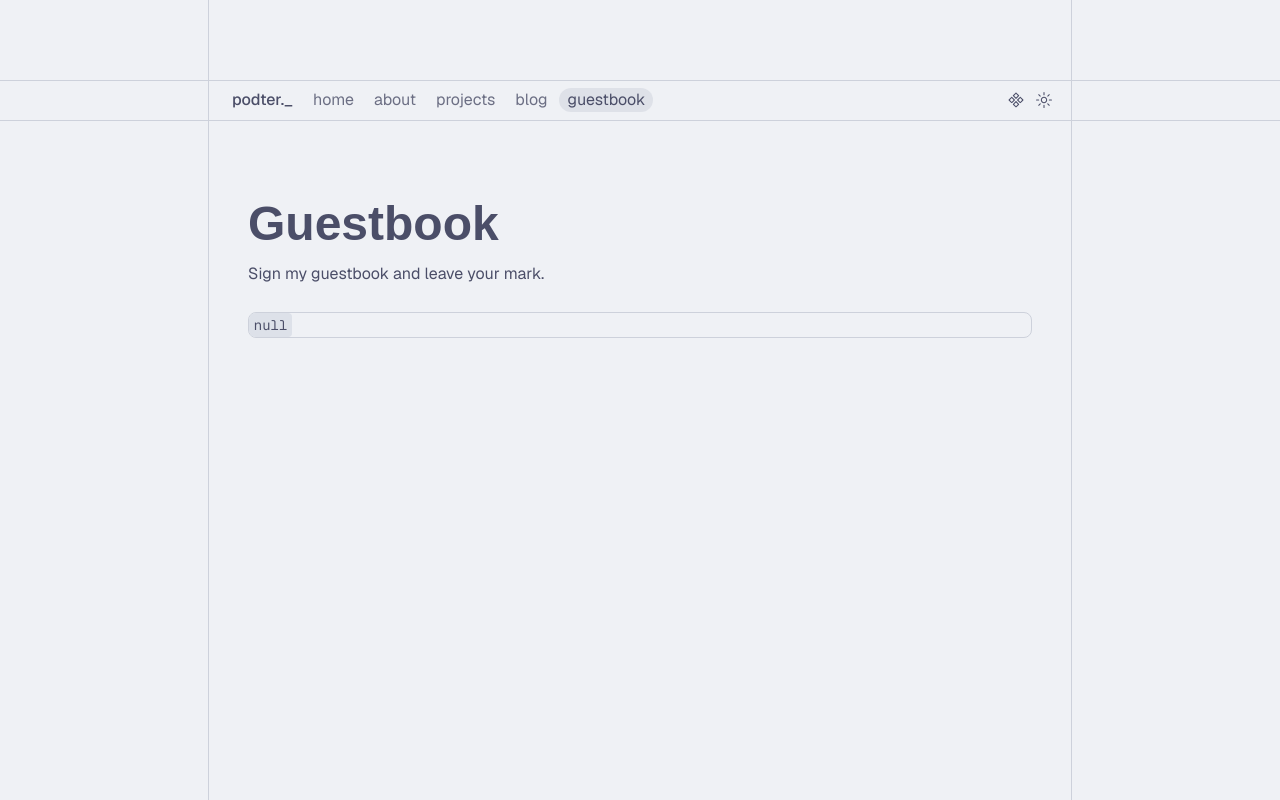
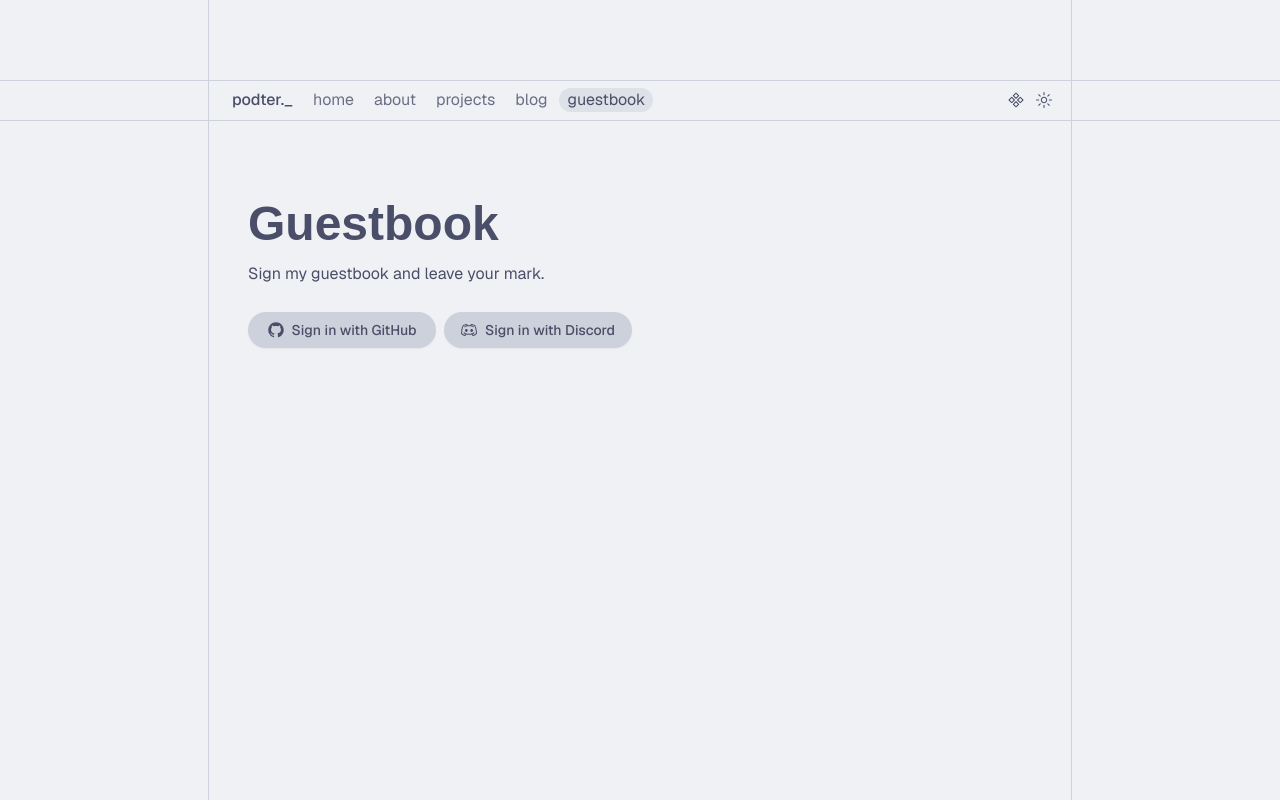
Before and after one commit to Podter/podter-website-old, a Next.js app: page /guestbook in a window 1280 px wide. Built offline with nearby package versions, Linux system fonts and the light colour scheme; no server answers; a web font is replaced by a local one.

Commit message:
basic guestbook form

```diff
--- /dev/null
+++ b/app/guestbook/auth.tsx
@@ -0,0 +1,33 @@
+import { DiscordLogoIcon, GitHubLogoIcon } from "@radix-ui/react-icons";
+
+import { Button } from "~/components/ui/button";
+import { signIn } from "~/lib/auth";
+
+export default function Auth() {
+  return (
+    <div className="mt-6 flex flex-col items-center gap-2 sm:flex-row">
+      <form
+        action={async () => {
+          "use server";
+          await signIn("github");
+        }}
+      >
+        <Button className="w-full sm:w-[11.75rem]" variant="secondary">
+          <GitHubLogoIcon className="mr-2 h-4 w-4" width={16} height={16} />{" "}
+          Sign in with GitHub
+        </Button>
+      </form>
+      <form
+        action={async () => {
+          "use server";
+          await signIn("discord");
+        }}
+      >
+        <Button className="w-full sm:w-[11.75rem]" variant="secondary">
+          <DiscordLogoIcon className="mr-2 h-4 w-4" width={16} height={16} />{" "}
+          Sign in with Discord
+        </Button>
+      </form>
+    </div>
+  );
+}
--- /dev/null
+++ b/app/guestbook/form.tsx
@@ -0,0 +1,50 @@
+"use client";
+
+import {
+  ExitIcon,
+  Pencil1Icon,
+  // Pencil2Icon,
+  // TrashIcon,
+} from "@radix-ui/react-icons";
+import { signOut } from "next-auth/react";
+
+import { Button } from "~/components/ui/button";
+import { Input } from "~/components/ui/input";
+
+interface FormProps {
+  name: string;
+}
+
+export default function Form({ name }: FormProps) {
+  return (
+    <form className="mt-6 flex w-full items-center gap-2 sm:max-w-96">
+      <div className="flex w-full flex-col gap-2">
+        <p className="text-sm text-muted-foreground">
+          Signed in as <span className="font-semibold">{name}</span>
+        </p>
+        <Input placeholder="Write something…" />
+        <div className="flex w-full justify-between">
+          <button
+            className="inline-flex items-center text-sm text-muted-foreground underline-offset-4 hover:underline focus-visible:underline focus-visible:outline-none"
+            type="button"
+            onClick={() => signOut()}
+          >
+            <ExitIcon className="mr-1 h-3.5 w-3.5" width={14} height={14} />
+            Sign out
+          </button>
+          {/* <button
+            className="inline-flex items-center text-sm text-destructive underline-offset-4 hover:underline focus-visible:underline focus-visible:outline-none"
+            type="button"
+            onClick={() => signOut()}
+          >
+            <TrashIcon className="mr-1 h-3.5 w-3.5" width={14} height={14} />
+            Delete
+          </button> */}
+        </div>
+      </div>
+      <Button type="submit" variant="default">
+        <Pencil1Icon className="mr-2 h-4 w-4" width={16} height={16} /> Sign
+      </Button>
+    </form>
+  );
+}
--- a/app/guestbook/page.tsx
+++ b/app/guestbook/page.tsx
@@ -1,24 +1,36 @@
-import { Code, H1, P, Pre } from "~/components/ui/typography";
+import { Suspense } from "react";
+
+import { H1, P } from "~/components/ui/typography";
 import { auth } from "~/lib/auth";
 import { createMetadata } from "~/lib/create-metadata";
+import Auth from "./auth";
+import Form from "./form";
 
 export const metadata = createMetadata({
   title: "Guestbook",
   description: "Sign my guestbook and leave your mark.",
 });
 
-export default async function Guestbook() {
-  const data = await auth();
-
+export default function Guestbook() {
   return (
     <>
       <div className="flex flex-col">
         <H1>Guestbook</H1>
         <P className="mt-3">Sign my guestbook and leave your mark.</P>
       </div>
-      <Pre>
-        <Code>{JSON.stringify(data)}</Code>
-      </Pre>
+      <Suspense>
+        <GuestbookForm />
+      </Suspense>
     </>
   );
 }
+
+async function GuestbookForm() {
+  const session = await auth();
+
+  if (session) {
+    return <Form name={session.user.name} />;
+  }
+
+  return <Auth />;
+}
```
